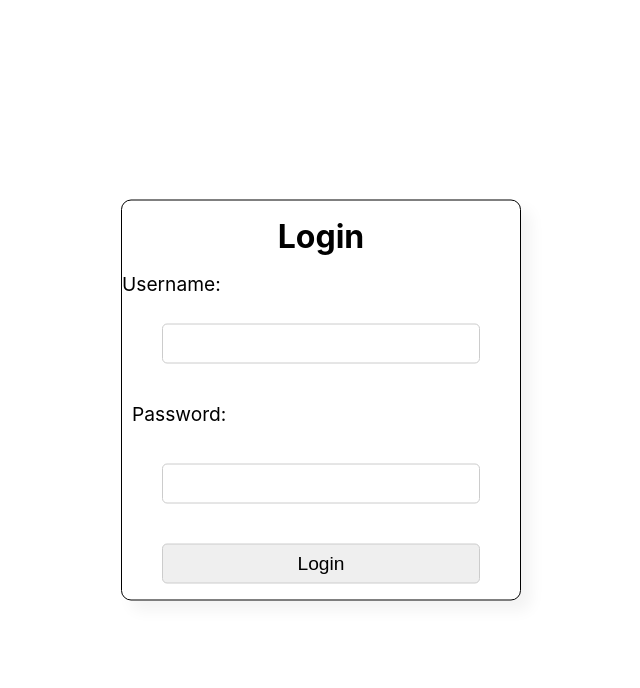
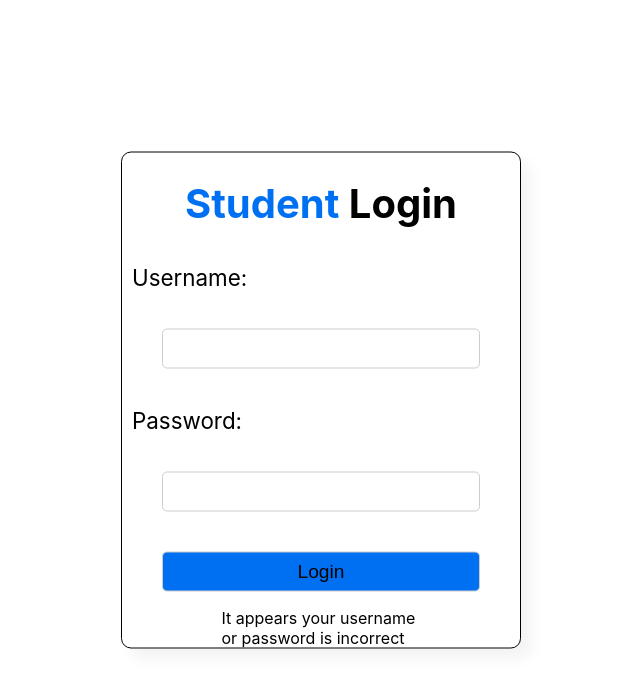
Before and after one commit to FBLACoding/FBLA, a Next.js app: page /student in a window 1280 px wide. Shown: the top 688 px of the page, without its empty margins (319-959 px from the left). Built offline with nearby package versions, Linux system fonts and the light colour scheme.

Commit message:
1/1/23 progress

```diff
--- a/pages/student.js
+++ b/pages/student.js
@@ -29,26 +29,27 @@ export default function FirstPost() {
 
   return (
 
-
     <div class="center" style={{borderWidth: '1px', borderStyle: 'solid' ,position: 'absolute', top: '50%', left: '50%', transform: 'translate(-50%, -50%)', width: '400px', borderRadius: '10px', boxShadow: '10px 10px 15px rgba(0,0,0,0.05)'}}>
-     { isSuccess && success() }
-      <h1 style={{ textAlign: 'center', fontSize: '2rem', margin: '1rem 0' }}>Login</h1>
+     { isSuccess ? success() : null }
+     <h1 style={{ padding: '10px', textAlign: 'center', fontSize: '2.5rem', margin: '1rem 0' }}>
+     <span style={{ color: '#0070f3' }}>Student</span> Login
+   </h1>
       <form style={{ margin: '1rem 0' }}>
-        <label htmlFor="username" style={{display: 'block', margin: '0.5rem 0', fontSize: '1.2rem' }}>Username:</label>
+        <label placeholder="Username" htmlFor="username" style={{display: 'block', margin: '0.5rem 0', padding: '10px', fontSize: '1.4rem' }}>Username:</label>
         <br />
         <input type="text" id="username" style={{ display: 'block', width: '50%', margin: ' 0 auto', width: '80%', padding: '0.5rem', fontSize: '1.2rem', border: '1px solid #ccc', borderRadius: '5px' }}/>
         <br />
-        <label htmlFor="password" style={{ display: 'block', margin: '0.5rem 0', padding: '10px', fontSize: '1.2rem' }}> Password:</label>
+        <label htmlFor="password" style={{ display: 'block', margin: '0.5rem 0',  padding: '10px', fontSize: '1.4rem' }}> Password:</label>
         <br />
         <input type="password" id="password" style={{ display: 'block', width: '50%', margin: '0 auto', width: '80%', padding: '0.5rem', fontSize: '1.2rem', border: '1px solid #ccc', borderRadius: '5px' }}/>
         <br />
         <br />
-        <button type="submit" onClick={login} style={{ display: 'block', margin: '0 auto', width: '80%', padding: '0.5rem', fontSize: '1.2rem', border: '1px solid #ccc', borderRadius: '5px' }}>
+        <button type="submit" onClick={login} style={{ background: '#0070f3', display: 'block', margin: '0 auto', width: '80%', padding: '0.5rem', fontSize: '1.2rem', border: '1px solid #ccc', borderRadius: '5px' }}>
           Login
         </button>
       </form>
+      { !isSuccess ? incorrect() : null }
     </div>
-
   );
 
 }
@@ -58,3 +59,8 @@ function success() {
   window.location.href = 'studentInterface/';
   return null;
 }
+
+//how do i make the error message not show up before i hit the log in button :(
+  function incorrect() {
+    return <p style={{  display: 'block', width: '50%', margin: '0 auto' }}>It appears your username or password is incorrect</p>
+  }
```
